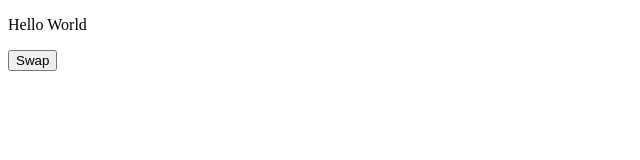
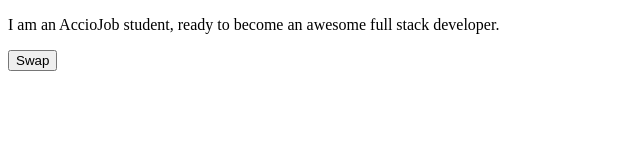
Before and after one commit to acciojob/dark-theme-sonukds, a website: page main.html in a window 1280 px wide. Both pictures are taken after a click on the button "Swap". Shown: the whole page, without its empty margins (0-640 px from the left). Drawn offline with Linux system fonts and the light colour scheme.

Commit message:
created a submission

```diff
--- a/main.html
+++ b/main.html
@@ -7,12 +7,12 @@
     <link rel="stylesheet" href="styles.css">
   </head>
   <body>
-    <main>
+    <main id="app">
       <!-- html markup here -->
-      <p id="ptag">
-        Hello World
+      <p id="ptag" class="day">
+        I am an AccioJob student, ready to become an awesome full stack developer.
       </p>
-      <button>Swap</button>
+      <button id="swap" class="button_day"  onclick="swapTheme()">Swap</button>
     </main>
     <script src="./script.js"></script>
   </body>
--- a/script.js
+++ b/script.js
@@ -1 +1,17 @@
 //your code here
+function swapTheme() {
+    const appDiv = document.getElementById('app');
+    const swapButton = document.getElementById('swap');
+
+    if (appDiv.classList.contains('day')) {
+        appDiv.classList.remove('day');
+        appDiv.classList.add('night');
+        swapButton.classList.remove('button_day');
+        swapButton.classList.add('button_night');
+    } else {
+        appDiv.classList.remove('night');
+        appDiv.classList.add('day');
+        swapButton.classList.remove('button_night');
+        swapButton.classList.add('button_day');
+    }
+}
```
